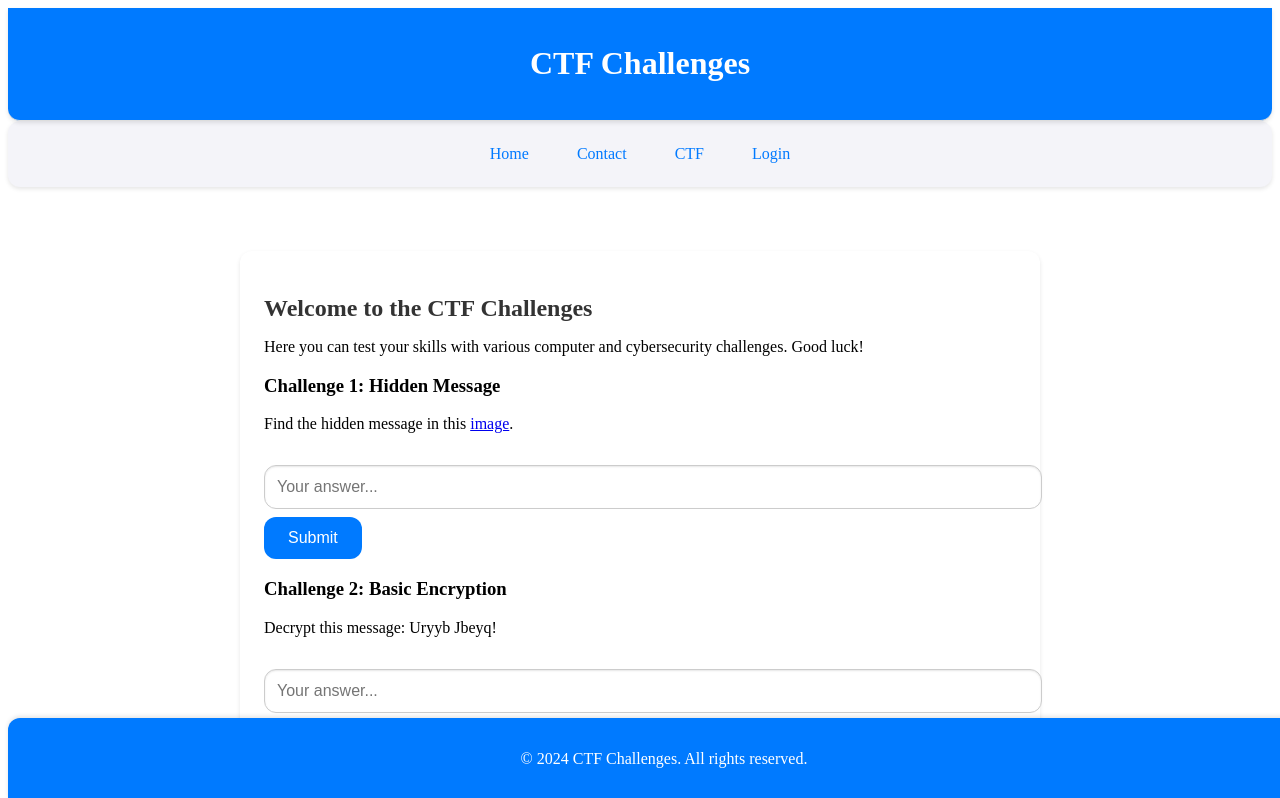
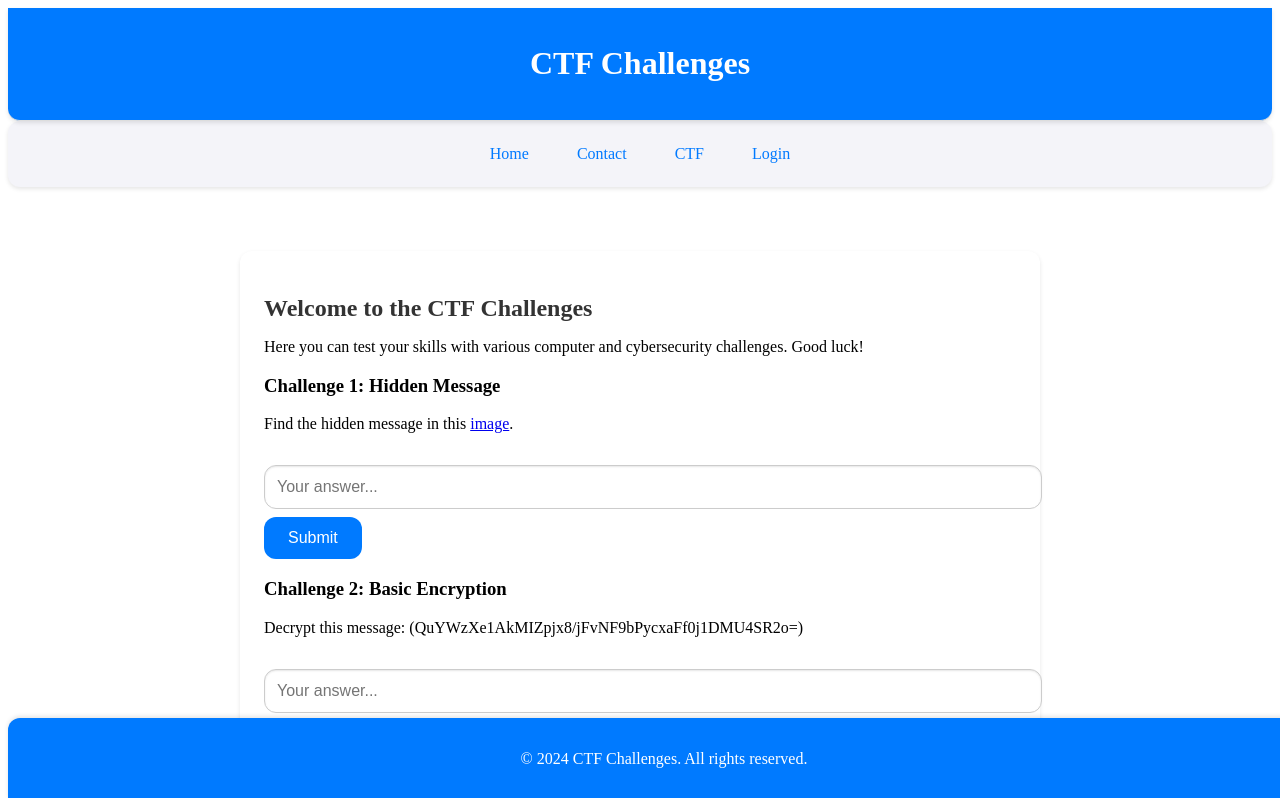
Before and after one commit to x6vrn/teamflag, a SvelteKit app: page /CTF in a window 1280 px wide. Shown: the top 798 px of the page. Built offline with nearby package versions, Linux system fonts and the light colour scheme.

Commit message:
Edit the txt in the ctf page  challenge 2 txt  modified

```diff
--- a/src/routes/CTF/+page.svelte
+++ b/src/routes/CTF/+page.svelte
@@ -238,7 +238,7 @@ footer {
             </div>
             <div class="challenge">
                 <h3>Challenge 2: Basic Encryption</h3>
-                <p>Decrypt this message: Uryyb Jbeyq!</p>
+                <p>Decrypt this message: (QuYWzXe1AkMIZpjx8/jFvNF9bPycxaFf0j1DMU4SR2o=)</p>
                 <input type="text" bind:value={answer2} placeholder="Your answer...">
                 <button on:click={() => checkAnswer('challenge2', answer2, (msg) => result2 = msg)}>Submit</button>
                 <div class="result {result2 === 'Correct!' ? 'correct' : 'incorrect'}">{result2}</div>
--- a/src/routes/api/check-answer/+server.ts
+++ b/src/routes/api/check-answer/+server.ts
@@ -2,7 +2,7 @@ import { json } from '@sveltejs/kit';
 
 const correctAnswers = {
     challenge1: 'hiddenmessage',
-    challenge2: 'helloworld',
+    challenge2: 'FlagT{d3crypt_15_345y}',
     challenge3: 'webexploitflag'
 };
 
```
